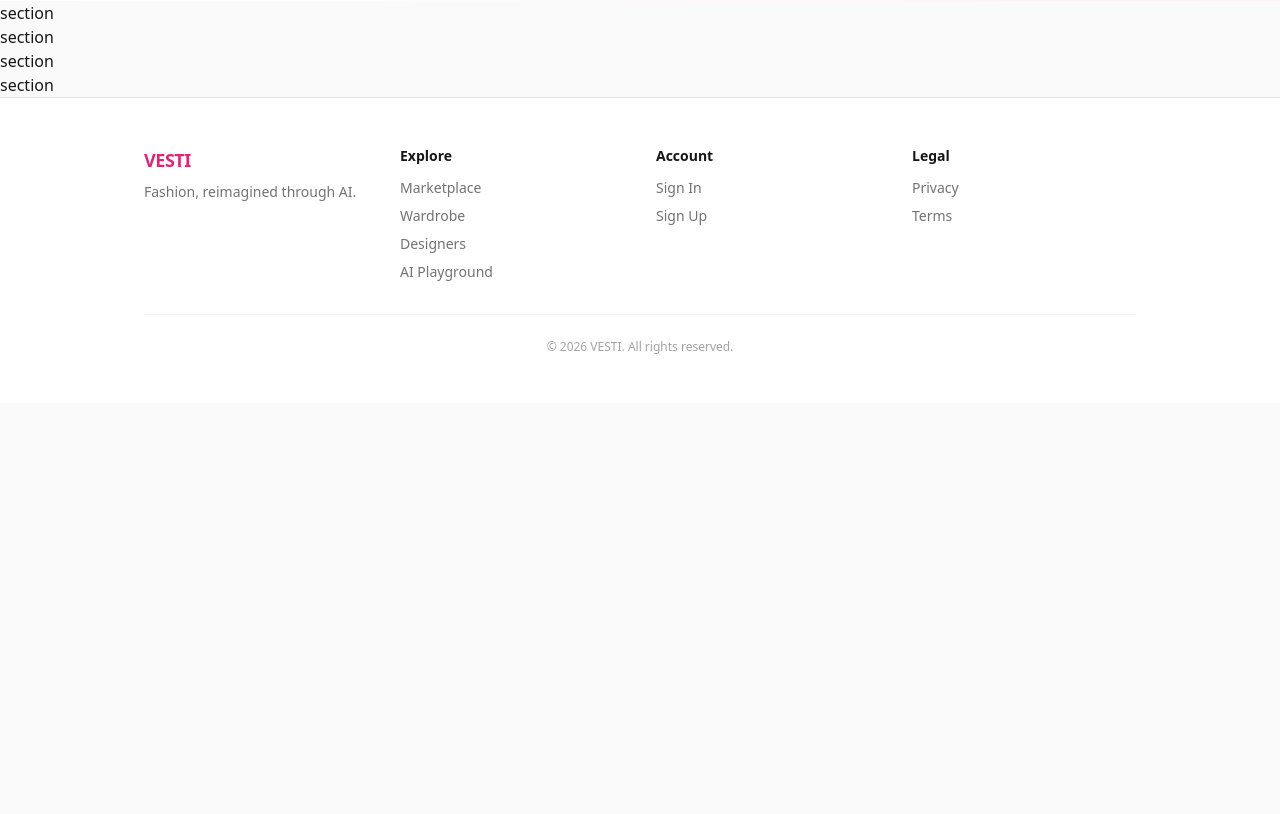
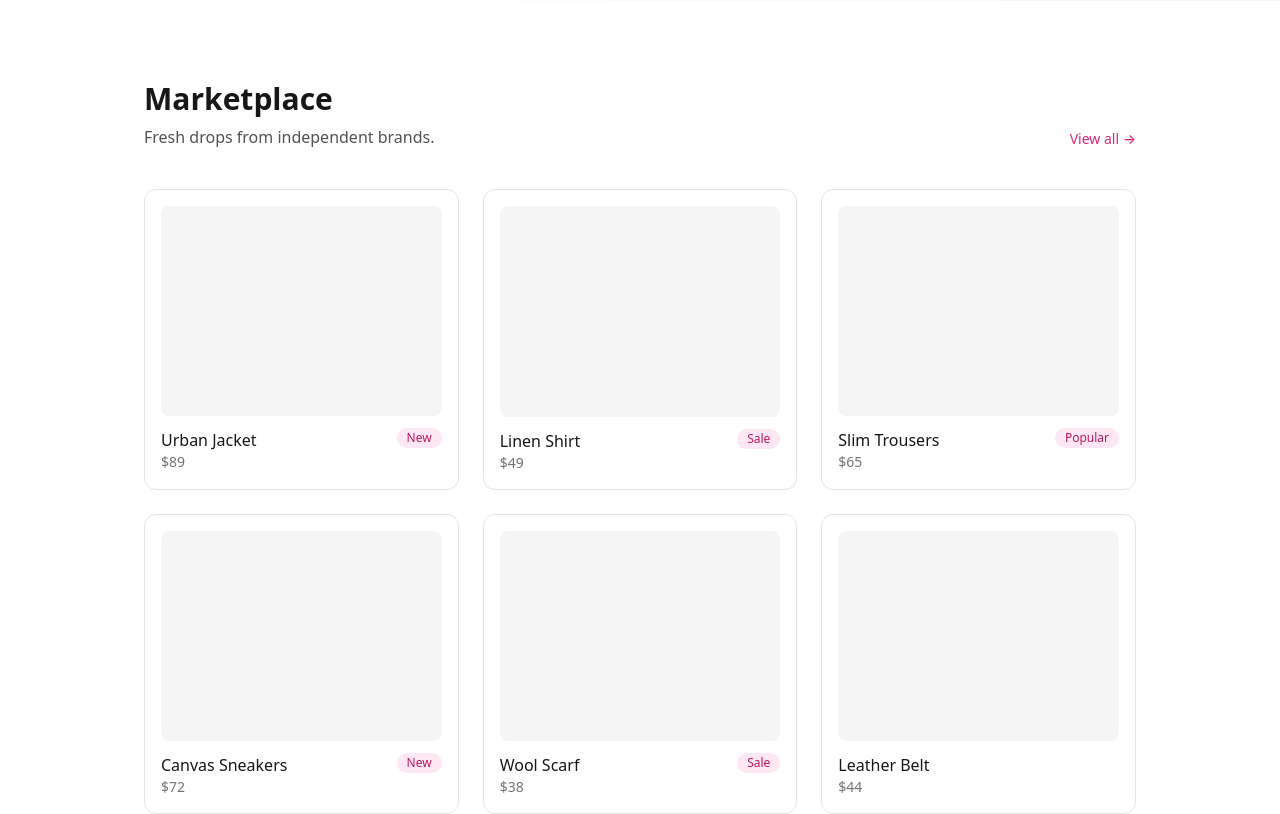
Before and after one commit to jayo14/vesti, a Next.js app in the folder frontend/: page / in a window 1280 px wide. Shown: the part 480-1294 px from the top of the page. Before the commit the page ends 883 px from the top, so only its background shows below. Built offline with nearby package versions, Linux system fonts and the light colour scheme; no server answers.

Commit message:
marketplace stuff

```diff
--- a/frontend/src/components/sections/marketplace-section.tsx
+++ b/frontend/src/components/sections/marketplace-section.tsx
@@ -1,3 +1,62 @@
-export default function $f() {
-  return <div>section</div>;
+import Link from "next/link";
+
+const products = [
+  { id: 1, name: "Urban Jacket", price: "$89", tag: "New" },
+  { id: 2, name: "Linen Shirt", price: "$49", tag: "Sale" },
+  { id: 3, name: "Slim Trousers", price: "$65", tag: "Popular" },
+  { id: 4, name: "Canvas Sneakers", price: "$72", tag: "New" },
+  { id: 5, name: "Wool Scarf", price: "$38", tag: "Sale" },
+  { id: 6, name: "Leather Belt", price: "$44", tag: null },
+];
+
+export default function MarketplaceSection() {
+  return (
+    <section className="bg-white py-20">
+      <div className="mx-auto max-w-5xl px-4">
+        <div className="mb-10 flex items-end justify-between">
+          <div>
+            <h2 className="text-2xl font-bold text-neutral-900 sm:text-3xl">
+              Marketplace
+            </h2>
+            <p className="mt-2 text-neutral-600">Fresh drops from independent brands.</p>
+          </div>
+          <Link
+            href="/marketplace"
+            className="hidden text-sm font-medium text-brand-600 hover:underline sm:block"
+          >
+            View all &rarr;
+          </Link>
+        </div>
+        <div className="grid gap-6 sm:grid-cols-2 lg:grid-cols-3">
+          {products.map((p) => (
+            <div
+              key={p.id}
+              className="group cursor-pointer rounded-xl border border-neutral-200 bg-white p-4 transition hover:shadow-md"
+            >
+              <div className="mb-3 aspect-[4/3] rounded-lg bg-neutral-100" />
+              <div className="flex items-start justify-between">
+                <div>
+                  <h3 className="font-medium text-neutral-900">{p.name}</h3>
+                  <p className="text-sm text-neutral-500">{p.price}</p>
+                </div>
+                {p.tag && (
+                  <span className="rounded-full bg-brand-100 px-2.5 py-0.5 text-xs font-medium text-brand-700">
+                    {p.tag}
+                  </span>
+                )}
+              </div>
+            </div>
+          ))}
+        </div>
+        <div className="mt-8 text-center sm:hidden">
+          <Link
+            href="/marketplace"
+            className="text-sm font-medium text-brand-600 hover:underline"
+          >
+            View all &rarr;
+          </Link>
+        </div>
+      </div>
+    </section>
+  );
 }
```
